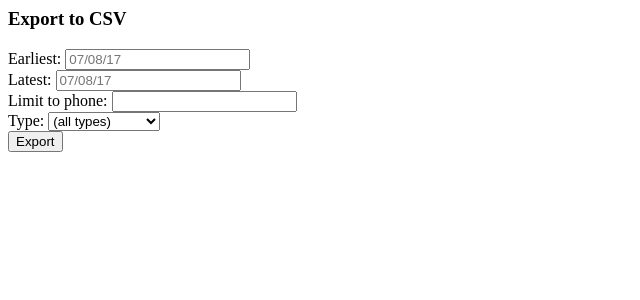
After one commit to sharett/hotline, a PHP site: page /communications_export.php in a window 1280 px wide. The commit adds this page. Shown: the top 300 px of the page, without its empty margins (0-640 px from the left). Run offline with PHP 8.4, Linux system fonts and the light colour scheme; data that the repository does not hold is empty.

Commit message:
Export to CSV first commit

```diff
--- /dev/null
+++ b/communications_export.php
@@ -0,0 +1,48 @@
+<?php
+/**
+* @file
+* Form to export communications to CSV file
+*
+* The export.php file performs the export.
+*
+* Variables:
+*   $export[]
+* 		'earliest' => Earliest date/time to include
+* 		'latest' => Latest date/time to include
+* 		'phone' => If set, limits the export to records to or from this number
+*/
+
+?>
+	      <h3>Export to CSV</h2>
+		  <form class="form-inline" action="export.php" method="POST">
+			<div class="form-group">
+			  <label for="export_earliest">Earliest: </label>
+			  <input type="text" class="form-control" name="export[earliest]" id="export_earliest"
+			         placeholder="<?php echo date("m/d/y") ?>"
+			         value="<?php echo $export['earliest'] ?>">
+			</div>
+			<div class="form-group">
+			  <label for="export_latest">Latest: </label>
+			  <input type="text" class="form-control" name="export[latest]" id="export_latest"
+			         placeholder="<?php echo date("m/d/y"); ?>"
+			         value="<?php echo $export['latest'] ?>">
+			</div>
+			<div class="form-group">
+			  <label for="export_phone">Limit to phone: </label>
+			  <input type="text" class="form-control" name="export[phone]" id="export_phone"
+			         placeholder="<?php echo $HOTLINE_CALLER_ID ? $HOTLINE_CALLER_ID : $BROADCAST_CALLER_ID ?>"
+			         value="<?php echo $export['phone'] ?>">
+			</div>
+			<div class="form-group">
+			  <label for="export_type">Type: </label>
+			  <select class="form-control" name="export[type]" id="export_type">
+				<option value="">(all types)</option>
+				<option value="text">text</option>
+				<option value="call in progress">call in progress</option>
+				<option value="call answered">call answered</option>
+				<option value="voicemail">voicemail</option>
+				<option value="call ended">call ended</option>
+			  </select>
+			</div>
+			<button type="submit" class="btn btn-default">Export</button>
+		  </form>
--- a/contact.php
+++ b/contact.php
@@ -165,7 +165,9 @@ if (count($comms) >= $page) {
 ?>
 </p>
 <?php
-
+	// form for exporting of data
+	$export['phone'] = $ph;
+	include 'communications_export.php';
 } else {
 	// no phone number provided - prompt for one
 ?>
--- a/log.php
+++ b/log.php
@@ -63,6 +63,8 @@ if (count($comms) >= $page) {
 ?>
 </p>
 <?php
+// form for exporting of data
+include 'communications_export.php';
 
 include 'footer.php';
 
```
Also changed, not shown: export.php (added, +91 -0 lines).
